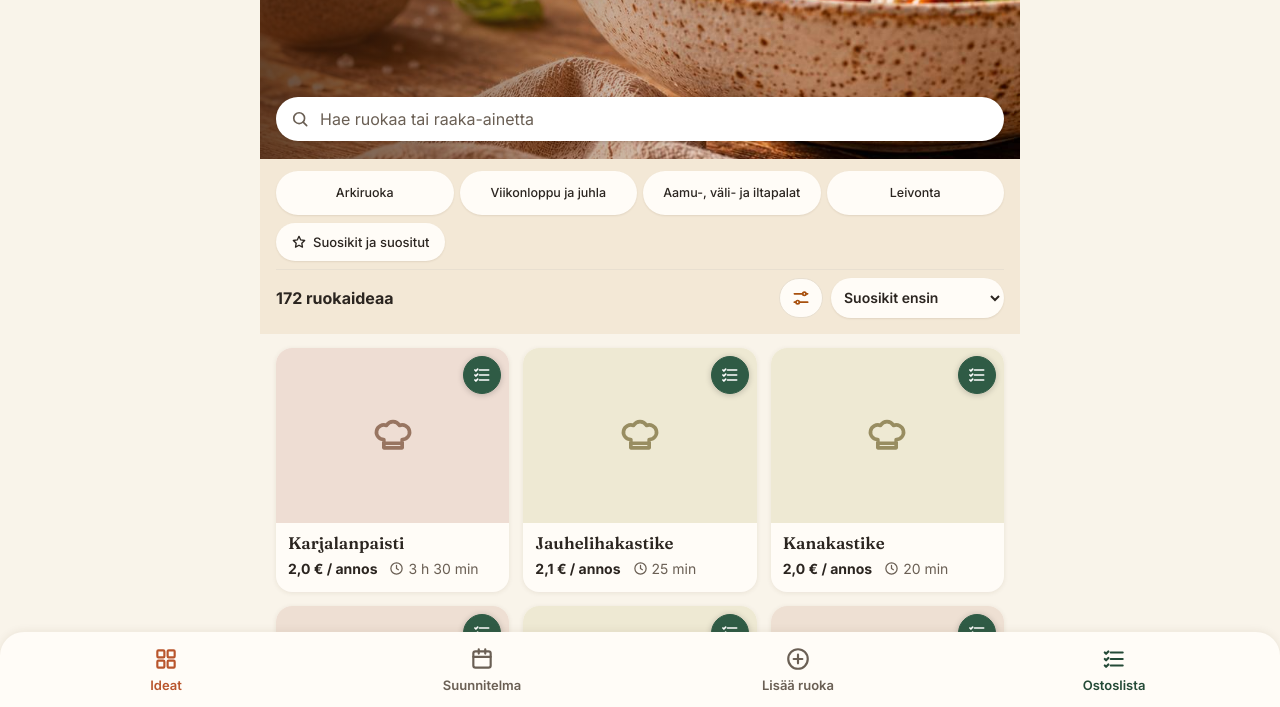
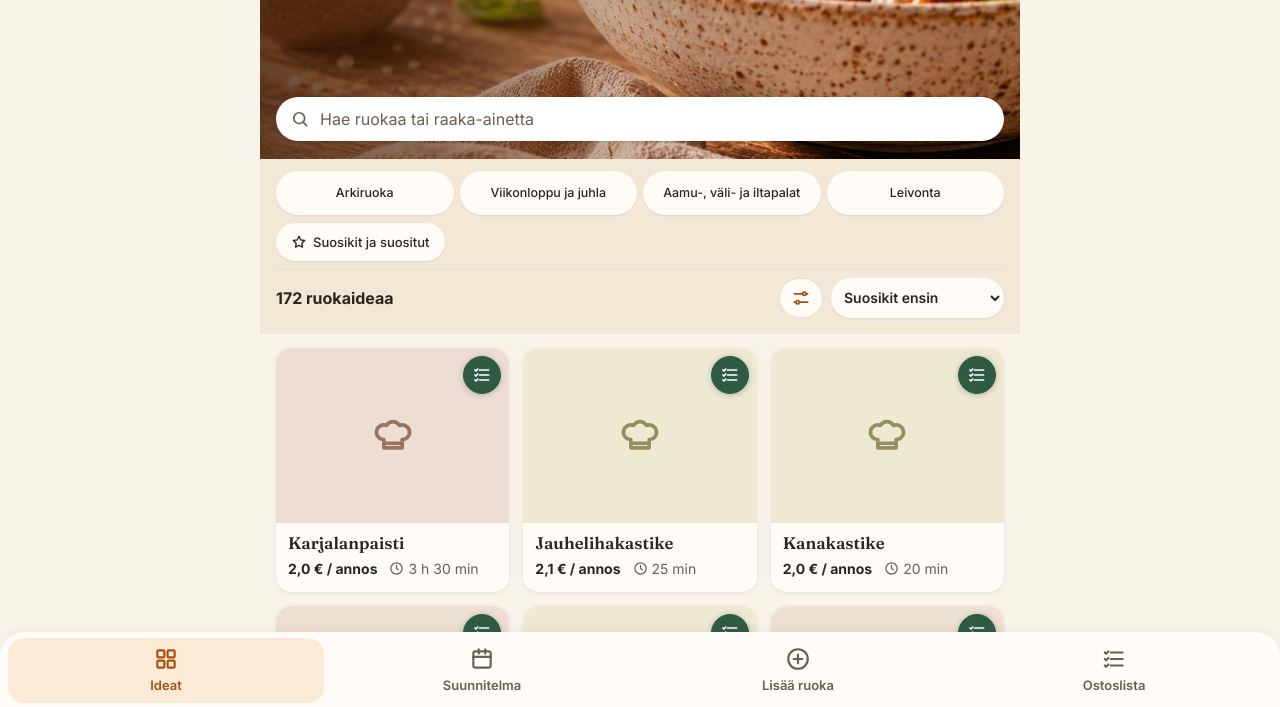
Before and after one commit to atterantanen-wq/ruokaideat, a website built with Vite: page index.html in a window 1280 px wide. Shown: the part 91-798 px from the top of the page. Built offline with nearby package versions, Linux system fonts and the light colour scheme.

Commit message:
Alapalkki: yhtenäinen aktiivinen tila, oma väri jokaiselle välilehdelle (#4)
Kaikki välilehdet näyttävät aktiivisena saman täplän (taustaväri + korostettu teksti),
värit: Ideat oranssi, Suunnitelma violetti, Lisää ruoka sininen, Ostoslista vihreä.
Ostoslista ei ole enää vihreä myös passiivisena, ja vanhat tekstiväriohitukset poistettu.


Claude-Session: https://claude.ai/code/session_0149XkfCnhKK6Fy6tNthFTdB

Co-authored-by: Claude <noreply@anthropic.com>

```diff
--- a/src/styles/main.css
+++ b/src/styles/main.css
@@ -4,6 +4,7 @@
   --gr:#3F7A58;--gr-ink:#2A5A3F;--gr-bg:#E3EFE6;
   --err:#B3261E;
   --ls:#2F5B45;--ls-ink:#244A37;--ls-bg:#E2EDE5;--ls-on:#fff;
+  --pl-ink:#6B3F7D;--pl-bg:#F1E6F3;--ad-ink:#2D5F8A;--ad-bg:#E2ECF5;
   --hd-i:#B4532A;--hd-a:#3D6A4C;--hd-c:#2F5B45;--hd-r:#6B4A34;--hd:var(--hd-i);
   --fp:#F3E8D6;--fp-line:#E8D8BF;--dpb:#25782F;--dis:#F3F3F3;--dis2:#F6F6F6;--dis-ink:#8A8A8A;--dis-ink2:#9A9A9A;--dis-line:#E0E0E0;--off-b:#BDBDBD;--trk:#C9C9C9;--inv:#292929;
   --fd:Fraunces,Georgia,"Times New Roman",serif;
@@ -19,6 +20,7 @@
   --gr:#5BA67A;--gr-ink:#9AD6B2;--gr-bg:#1C3226;
   --err:#FF8A80;
   --ls:#6DB58C;--ls-ink:#A3DDBA;--ls-bg:#1A3025;--ls-on:#0B2016;
+  --pl-ink:#D9B8E6;--pl-bg:#30223A;--ad-ink:#A9CCEC;--ad-bg:#1B2B3A;
   --hd-i:#6E3518;--hd-a:#2B4D37;--hd-c:#244636;--hd-r:#4A3426;
   --fp:#251D15;--fp-line:#42342A;--dpb:#2A6B34;--dis:#262626;--dis2:#242424;--dis-ink:#7C7C7C;--dis-ink2:#707070;--dis-line:#3A3A3A;--off-b:#5A5A5A;--trk:#555;--inv:#3A3A3A;
   --sh-1:0 1px 6px rgba(0,0,0,.4);
@@ -187,9 +189,10 @@ body.searching .fpanel .bar{border-top:0;margin-top:0}
 .hdbtn:active{background:rgba(255,255,255,.32)}
 .hdbtn:focus-visible{outline:2px solid #fff;outline-offset:2px}
 body.inlist .appbar{display:none}
-.tab[data-tab="add"][aria-selected="true"]{color:var(--gr-ink)}
-.tab[data-tab="cart"]{color:var(--ls-ink)}
-.tab[data-tab="cart"][aria-selected="true"]{background:var(--ls-bg);color:var(--ls-ink)}
+.tab[data-tab="ideas"]{--ta:var(--or-ink);--ta-bg:var(--or-bg)}
+.tab[data-tab="plan"]{--ta:var(--pl-ink);--ta-bg:var(--pl-bg)}
+.tab[data-tab="add"]{--ta:var(--ad-ink);--ta-bg:var(--ad-bg)}
+.tab[data-tab="cart"]{--ta:var(--ls-ink);--ta-bg:var(--ls-bg)}
 .tab[data-tab="cart"] .badge{background:var(--ls);color:var(--ls-on)}
 .cartbtn[data-cart]{background:var(--ls);border-color:var(--ls);color:var(--ls-on)}
 .cartbtn[data-cart][aria-pressed="true"]{background:var(--ls-bg);border-color:var(--ls);color:var(--ls-ink)}
@@ -332,7 +335,7 @@ a.go{text-decoration:none}
 .tab{flex:1;display:flex;flex-direction:column;align-items:center;gap:3px;font:inherit;font-size:.8125rem;font-weight:600;color:var(--muted);background:none;border:0;border-radius:16px;padding:8px 6px;cursor:pointer;min-height:58px}
 .tab svg{width:26px;height:26px}
 .tab .lb{display:inline-flex;align-items:center}
-.tab[aria-selected="true"]{color:var(--or)}
+.tab[aria-selected="true"]{background:var(--ta-bg,var(--or-bg));color:var(--ta,var(--or-ink))}
 .badge{display:inline-block;min-width:1.5em;margin-left:6px;padding:0 6px;border-radius:999px;background:var(--or);color:#fff;font-size:.8125rem;text-align:center}
 .badge:empty{display:none}
 h2.h{font-weight:700;font-size:1.35rem;margin:28px 0 12px}
@@ -774,10 +777,8 @@ body[data-view="ideas"] .appbar h1{margin-top:26px;max-width:68%;font-size:clamp
 #list[data-lay="grid"]{gap:14px!important}
 .tabs{box-shadow:0 -1px 8px rgba(80,50,20,.08)}
 .go{background:var(--ls);color:var(--ls-on)}
-.tab[aria-selected="true"]{color:var(--tc)}
 :root[data-theme="dark"] .chip,:root[data-theme="dark"] .sortw select{border-color:var(--line);box-shadow:none}
 :root[data-theme="dark"] .chip[aria-pressed="true"]{border-color:var(--tc)}
-:root[data-theme="dark"] .tab[aria-selected="true"]{color:var(--or-ink)}
 
 /* ---------- muut osiot: sama yläosan ilme ---------- */
 :root{--hero2:url("../assets/hero-sections.jpg")}
```
